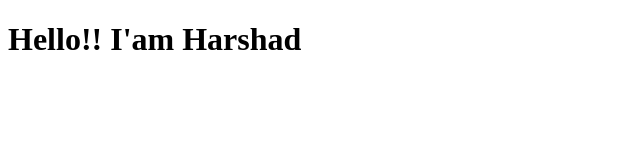
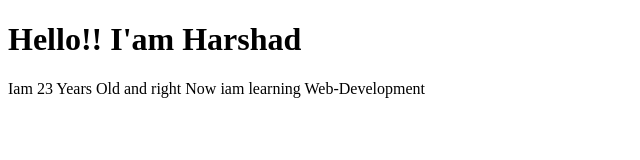
Before and after one commit to Harshad1304/Harshad_Bhoir_Portfolio, a plain HTML site: page index.html in a window 1280 px wide. Shown: the whole page, without its empty margins (0-640 px from the left). Drawn offline with Linux system fonts and the light colour scheme.

Commit message:
Html : updated information

```diff
--- a/index.html
+++ b/index.html
@@ -7,5 +7,6 @@
 </head>
 <body>
     <h1> Hello!! I'am Harshad</h1>
+    <p>Iam 23 Years Old and right Now iam learning Web-Development</p>
 </body>
 </html>
```
